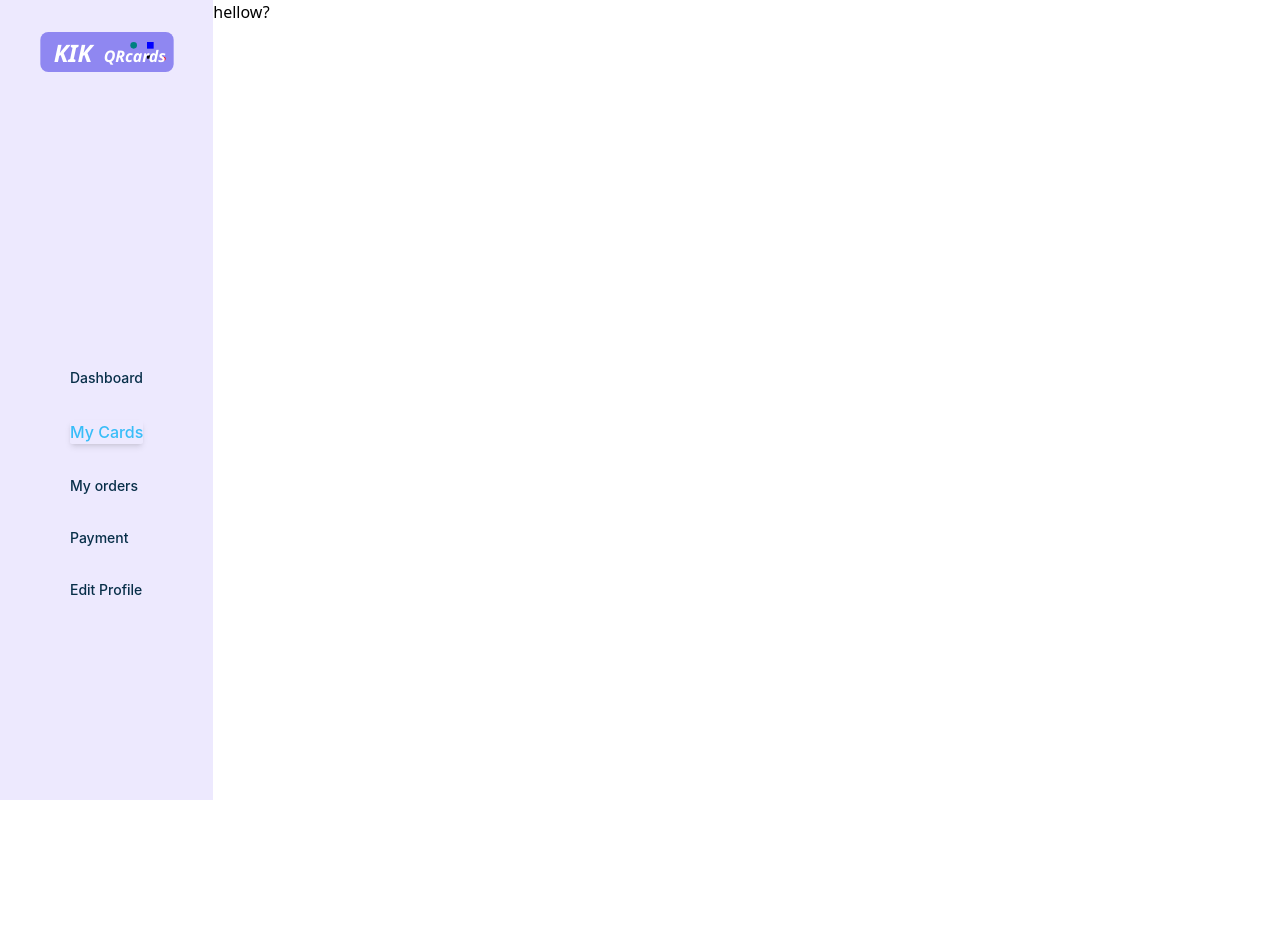
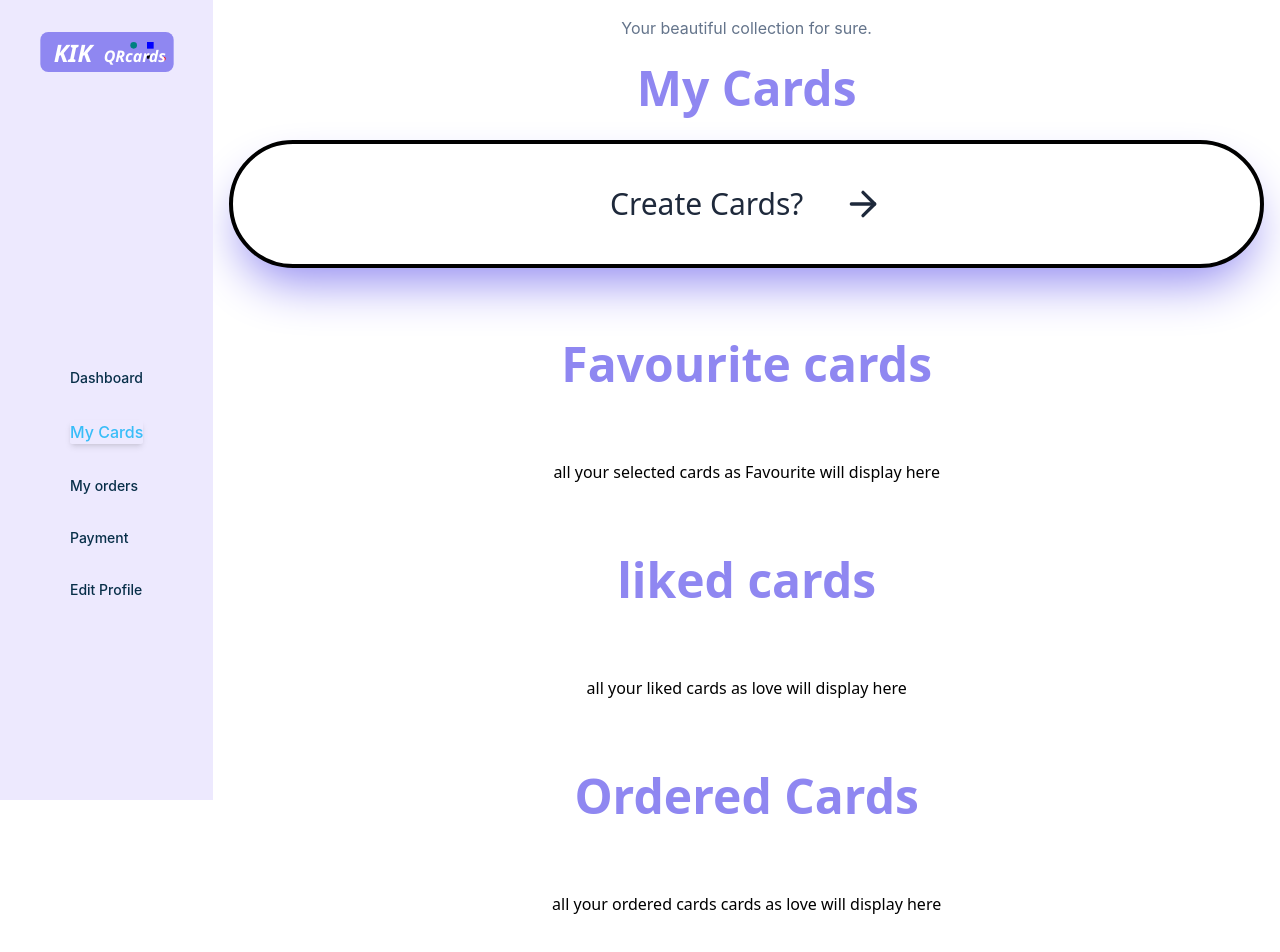
Before and after one commit to kakon-aiubcse/kikqrcard, a Next.js app: page /cards/mycards in a window 1280 px wide. Shown: the top 952 px of the page. Before the commit the page ends 800 px from the top, so only its background shows below. Built offline with nearby package versions, Linux system fonts and the light colour scheme.

Commit message:
added mycard's UI

```diff
--- a/src/pages/cards/mycards.js
+++ b/src/pages/cards/mycards.js
@@ -1,17 +1,56 @@
 //all selected or created cards display
-import React from 'react'
+import React from "react";
 
-import Sidebar from '../dashboard/sidebar';
+import Sidebar from "../dashboard/sidebar";
+import { ArrowRightIcon } from "lucide-react";
 
 const Mycards = () => {
   return (
     <>
-    <Sidebar/>
-    <div className='ml-[16.666667%] xs:ml-0 xs:relative xs:top-[110px]'>
-      hellow?
-    </div>
+      <Sidebar />
+      <div className="ml-[16.666667%] xs:ml-0 xs:relative xs:top-[110px] min-h-screen">
+        <div className="flex flex-col items-center justify-center">
+          <span className="text-base font-ios text-slate-500 p-4 mx-2">
+            Your beautiful collection for sure.
+          </span>
+          <span className="text-5xl font-cp font-bold text-brand p-2 mx-4">
+            My Cards
+          </span>
+        </div>
+
+        <div className="bg-white border-4 border-black flex justify-center items-center mx-4 mt-5  rounded-full shadow-[#8F87F1] shadow-2xl hover:shadow-[#7063ff]">
+          <button className=" flex text items-center justify-center gap-10 text-3xl text-slate-800 p-4 m-4 font-cp hover:text-sky-300 hover:underline">
+            Create Cards?
+            <ArrowRightIcon className="w-10 h-14 hover:text-red-300" />
+          </button>
+        </div>
+        <div className="text-5xl xs:text-3xl xs:m-4 xs:mt-9 font-cp font-bold text-brand p-2 m-16 justify-center items-center flex ">
+          Favourite cards
+        </div>
+        <div className="flex items-center justify-center">
+          all your selected cards as Favourite will display here
+        </div>
+        <div className="text-5xl xs:text-3xl xs:m-4 xs:mt-9 font-cp font-bold text-brand p-2 m-16 justify-center items-center flex ">
+        liked cards
+        </div>
+        <div className="flex items-center justify-center">
+          all your liked cards as love will display here
+        </div>
+         <div className="text-5xl xs:text-3xl xs:m-4 xs:mt-9 font-cp font-bold text-brand p-2 m-16 justify-center items-center flex ">
+          Ordered Cards
+        </div>
+        <div className="flex items-center justify-center">
+          all your ordered cards cards as love will display here
+        </div>
+          <div className="text-5xl xs:text-3xl xs:m-4 xs:mt-9 font-cp font-bold text-brand p-2 m-16 justify-center items-center flex ">
+          Created cards
+        </div>
+        <div className="flex items-center justify-center">
+          created cards will display here
+        </div>
+      </div>
     </>
-  )
-}
+  );
+};
 
 export default Mycards;
```
